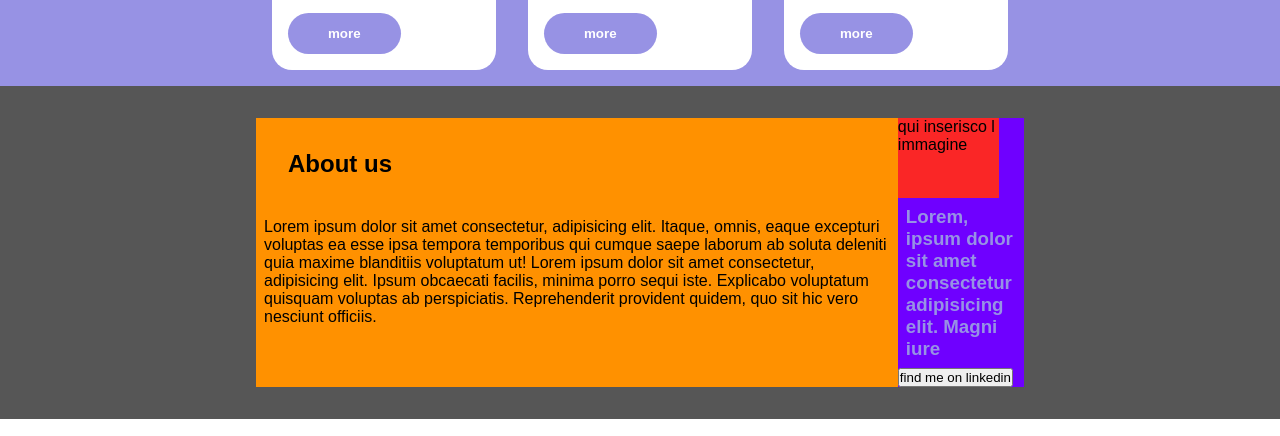
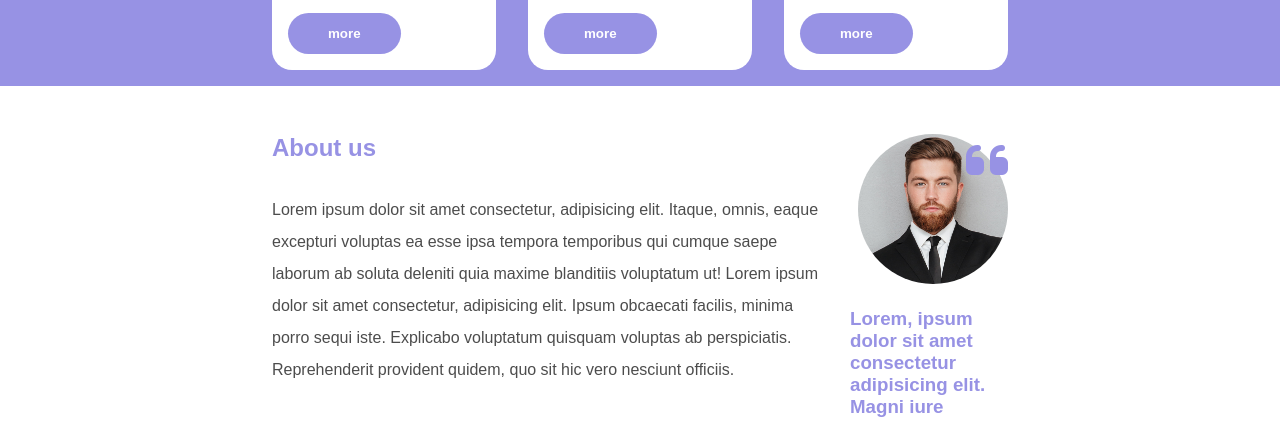
Before and after one commit to alessandromarangoni/htmlcss-responsive-layout, a plain HTML site: page index.html in a window 1280 px wide. Shown: the part 3452-3888 px from the top of the page. Drawn offline with Linux system fonts and the light colour scheme.

Commit message:
section 5

```diff
--- a/css/style.css
+++ b/css/style.css
@@ -280,7 +280,7 @@ sec-3-container span{
     color: white;
 }
 
-.sec-3-row .img{
+.img{
     /* aprire tiket per immagine storpiata (con width e height non schiantate non funziona) */
     width: 150px;
     height: 150px;
@@ -370,7 +370,7 @@ sec-3-container span{
         width: calc(100% / 2);
     }
     .sec-4-flex-container{
-        width: 100%;
+        width: 80%;
     }
 }
 
@@ -384,9 +384,38 @@ sec-3-container span{
     }
 }
 /* section  5 */
+.sec-5-container .img{
+    background-image: url(../img/about.jpg);
+    text-align: end;
+    font-size: 3rem;
+    color: #9792e4;
+    margin: 1rem;
+}
+
+.sec-5-container h2,h3{
+    color: #9792e4;
+}
+
+.sec-5-container p{
+    line-height: 2rem;
+    font-weight: lighter;
+    color: rgba(0, 0, 0, 0.7);
+}
+
+
+.sec-5-container button{
+    background-color: #9792e4;
+    color: white;
+    border: 0;
+    border-radius: 30px;
+    margin: 1rem 0;
+    padding: .5rem 1rem;
+}
+
 @media screen and (min-width:768px){
     .sec-5-container{
         display: flex;
+        width: 80%;
     }
 }
 
--- a/index.html
+++ b/index.html
@@ -231,17 +231,17 @@
         </section>
 
 
-        <section class="bg-grigio">
+        <section>
             <div class="w100 padding-bottom-2 padding-top-2">
                 <div class="w80 sec-5-container margin-0-auto">
-                    <div class="bg-arancione">
-                        <h2 class="padding-2">About us</h2>
-                        <p class="padding-05">Lorem ipsum dolor sit amet consectetur, adipisicing elit. Itaque, omnis, eaque excepturi voluptas ea esse ipsa tempora temporibus qui cumque saepe laborum ab soluta deleniti quia maxime blanditiis voluptatum ut! Lorem ipsum dolor sit amet consectetur, adipisicing elit. Ipsum obcaecati facilis, minima porro sequi iste. Explicabo voluptatum quisquam voluptas ab perspiciatis. Reprehenderit provident quidem, quo sit hic vero nesciunt officiis.</p>
+                    <div>
+                        <h2 class="padding-1">About us</h2>
+                        <p class="padding-1">Lorem ipsum dolor sit amet consectetur, adipisicing elit. Itaque, omnis, eaque excepturi voluptas ea esse ipsa tempora temporibus qui cumque saepe laborum ab soluta deleniti quia maxime blanditiis voluptatum ut! Lorem ipsum dolor sit amet consectetur, adipisicing elit. Ipsum obcaecati facilis, minima porro sequi iste. Explicabo voluptatum quisquam voluptas ab perspiciatis. Reprehenderit provident quidem, quo sit hic vero nesciunt officiis.</p>
                     </div>
-                    <div class="bg-viola">
-                        <div class="bg-rosso debug-h80 w80">qui inserisco l immagine</div>
+                    <div>
+                        <div class="img w80"><i class="fa-solid fa-quote-left"></i></div>
                         <h3 class="padding-05">Lorem, ipsum dolor sit amet consectetur adipisicing elit. Magni iure</h3>
-                        <button>find me on linkedin</button>
+                        <button><i class="fa-brands fa-linkedin"></i> find me on linkedin</button>
                     </div>
                 </div>
             </div>
```
